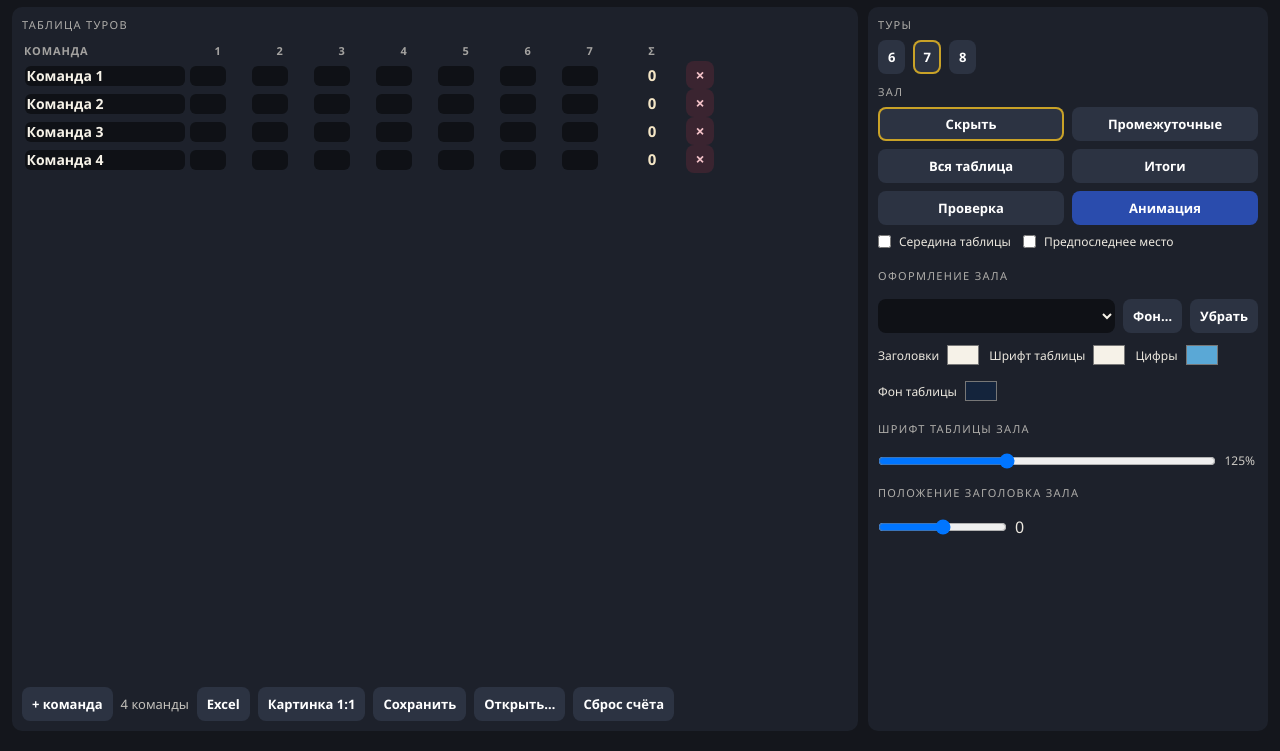
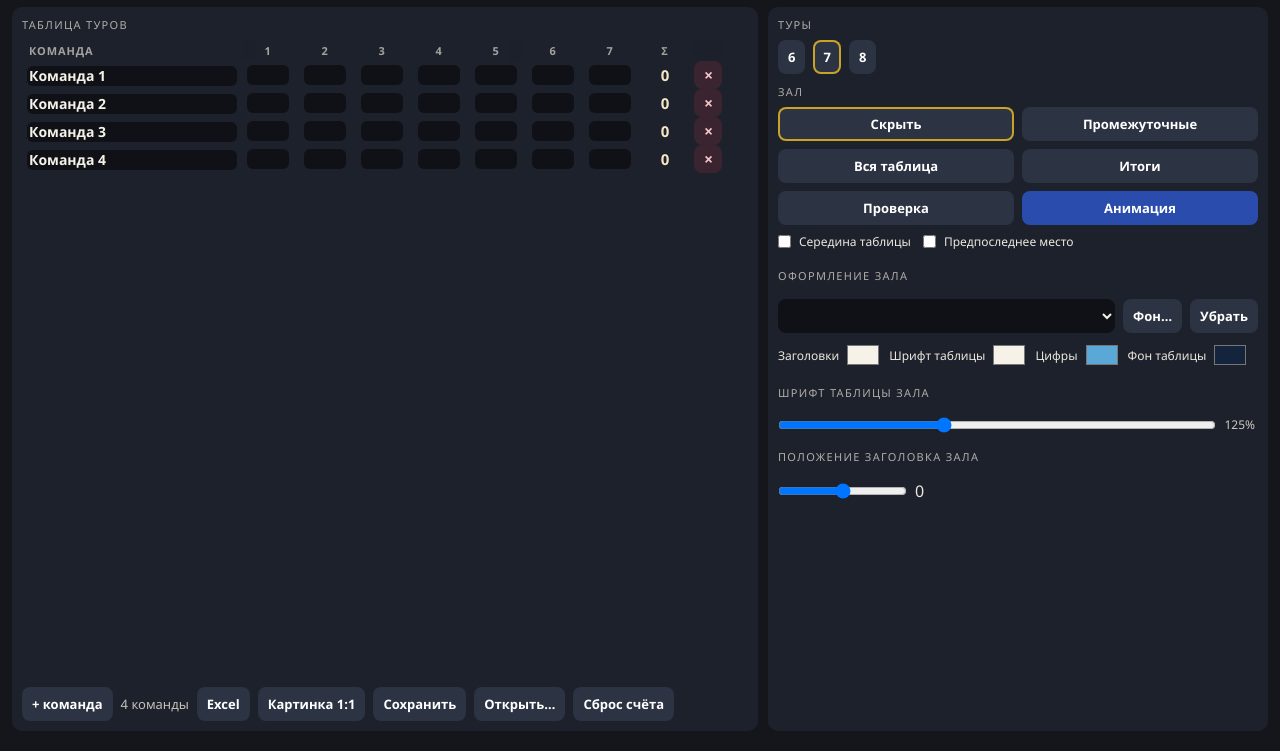
Before and after one commit to nikitaferret/GameScorePad, a plain HTML site: page index.html in a window 1280 px wide. Shown: the part 49-800 px from the top of the page. Drawn offline with Linux system fonts and the light colour scheme; no server answers.

Commit message:
Пульт: компактная сетка колонок и расширенный блок управления

```diff
--- a/index.html
+++ b/index.html
@@ -74,7 +74,7 @@
     .view-tabs button { flex: 1; }
     .work {
       display: grid;
-      grid-template-columns: minmax(700px, 1fr) 400px;
+      grid-template-columns: minmax(650px, 1fr) 500px;
       gap: 10px;
       flex: 1;
       min-height: 0;
@@ -113,10 +113,15 @@
       min-height: 0;
     }
     #scoreTable table {
-      width: 100%;
-      table-layout: fixed;
-      border-collapse: collapse;
+      width: max-content;
+      max-width: 100%;
+      border-collapse: separate;
+      border-spacing: 5px 0;
     }
+    #scoreTable col.team-col { width: 210px; }
+    #scoreTable col.score-col { width: 52px; }
+    #scoreTable col.sum-col { width: 48px; }
+    #scoreTable col.delete-col { width: 28px; }
     #scoreTable th {
       font-size: 11px;
       letter-spacing: 0.08em;
@@ -129,13 +134,9 @@
       background: #1d212b;
       z-index: 1;
     }
-    #scoreTable th:not(:first-child):not(:last-child),
-    #scoreTable td:not(:first-child):not(:last-child) {
-      width: 62px;
-    }
     #scoreTable th:not(:first-child) { text-align: center; }
     #scoreTable th:first-child { text-align: left; }
-    #scoreTable td { padding: 0 2.5px; }
+    #scoreTable td { padding: 0; }
     #scoreTable tr.is-current td {
       background: rgba(90, 168, 214, 0.16);
       box-shadow: inset 0 0 0 1px rgba(90, 168, 214, 0.35);
@@ -159,8 +160,9 @@
       box-shadow: inset 0 0 0 1px #5AA8D6;
     }
     #scoreTable input.cell {
-      width: 50%;
-      min-width: 2.6em;
+      display: block;
+      width: 42px;
+      min-width: 0;
       margin-inline: auto;
       text-align: center;
       font-variant-numeric: tabular-nums;
--- a/js/operator.js
+++ b/js/operator.js
@@ -103,6 +103,17 @@ function paintTable() {
   const focusKey = focus?.dataset?.cell || "";
   tableWrap.innerHTML = "";
   const table = document.createElement("table");
+  const cols = document.createElement("colgroup");
+  function addCol(className) {
+    const col = document.createElement("col");
+    col.className = className;
+    cols.append(col);
+  }
+  addCol("team-col");
+  for (let i = 0; i < tours; i++) addCol("score-col");
+  addCol("sum-col");
+  addCol("delete-col");
+  table.append(cols);
   const thead = document.createElement("thead");
   const hr = document.createElement("tr");
   hr.append(th("Команда"));
```
